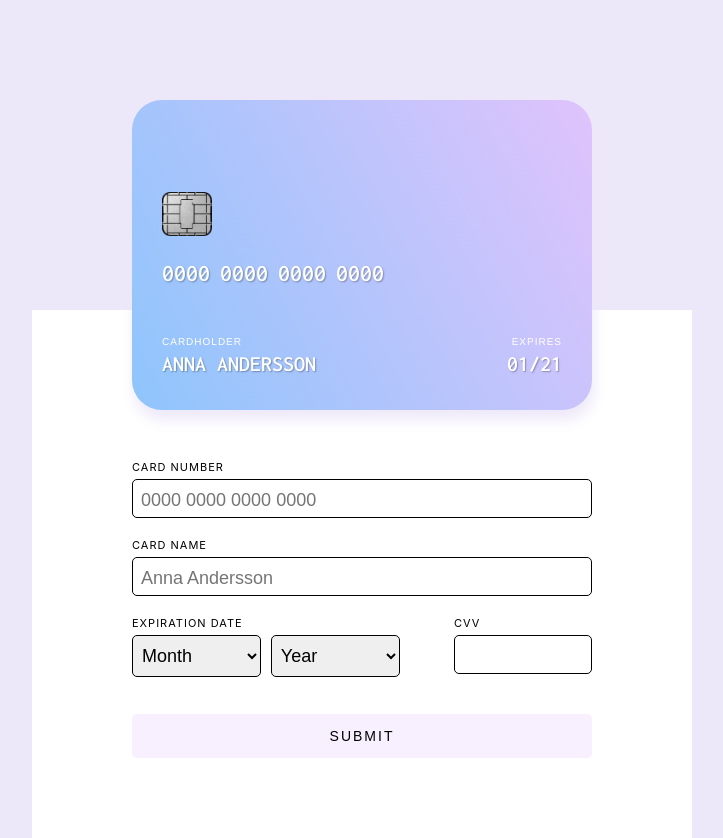
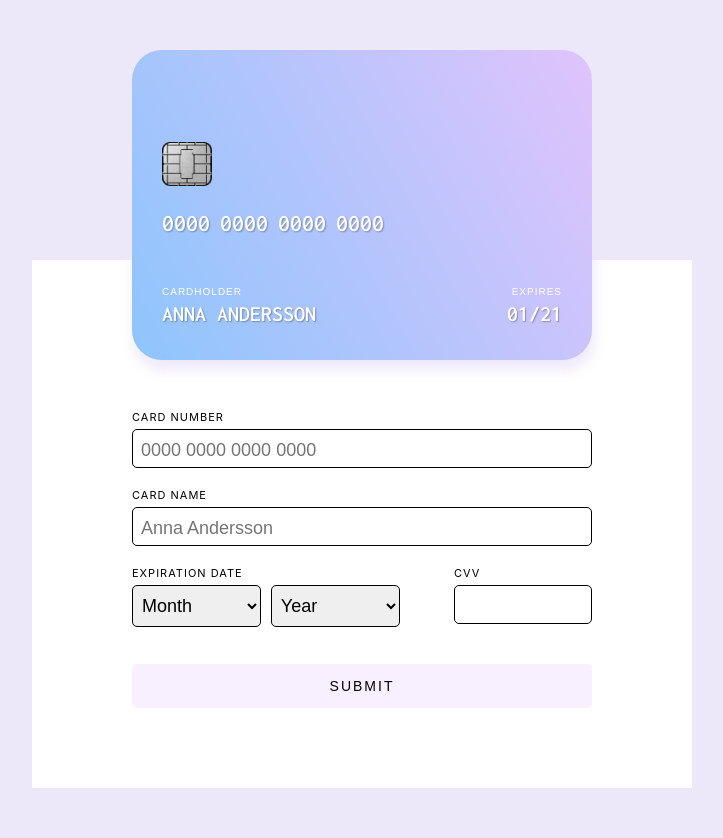
Before and after one commit to karinnordkvist/Queenslab, a React (Create React App) app: page / in a window 1280 px wide. Shown: the whole page, without its empty margins (278-1001 px from the left). Built offline with nearby package versions, Linux system fonts and the light colour scheme.

Commit message:
Added the space again

```diff
--- a/src/App.js
+++ b/src/App.js
@@ -30,5 +30,5 @@ const Wrapper = styled.div`
   flex-direction: column;
   align-items: center;
   justify-content: center;
-  /* transform: translateY(-50px); */
+  transform: translateY(-50px);
 `;
```
